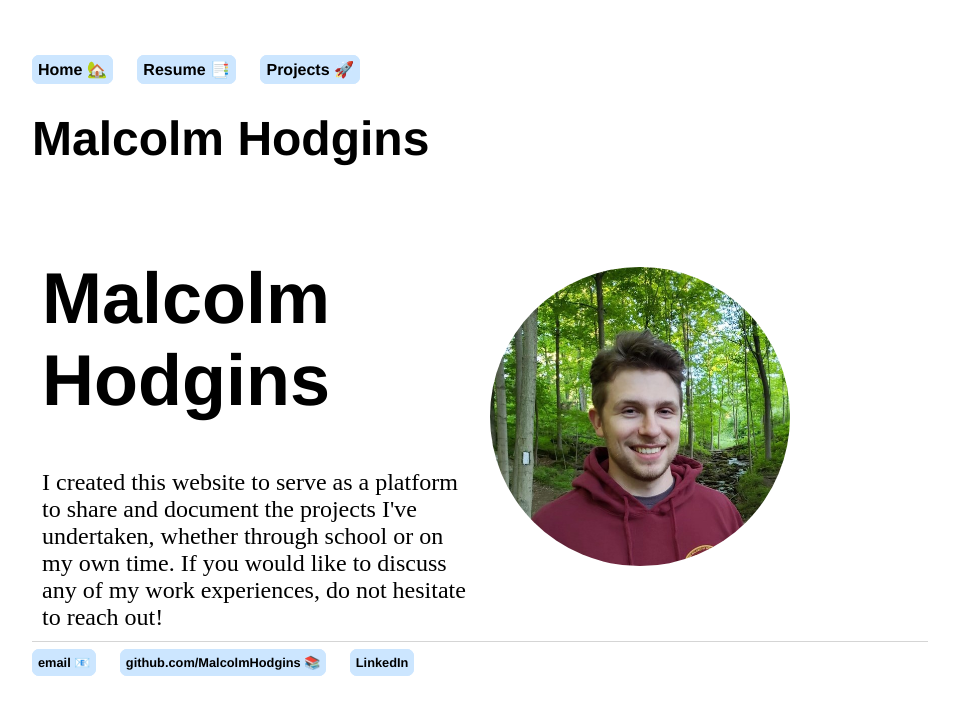
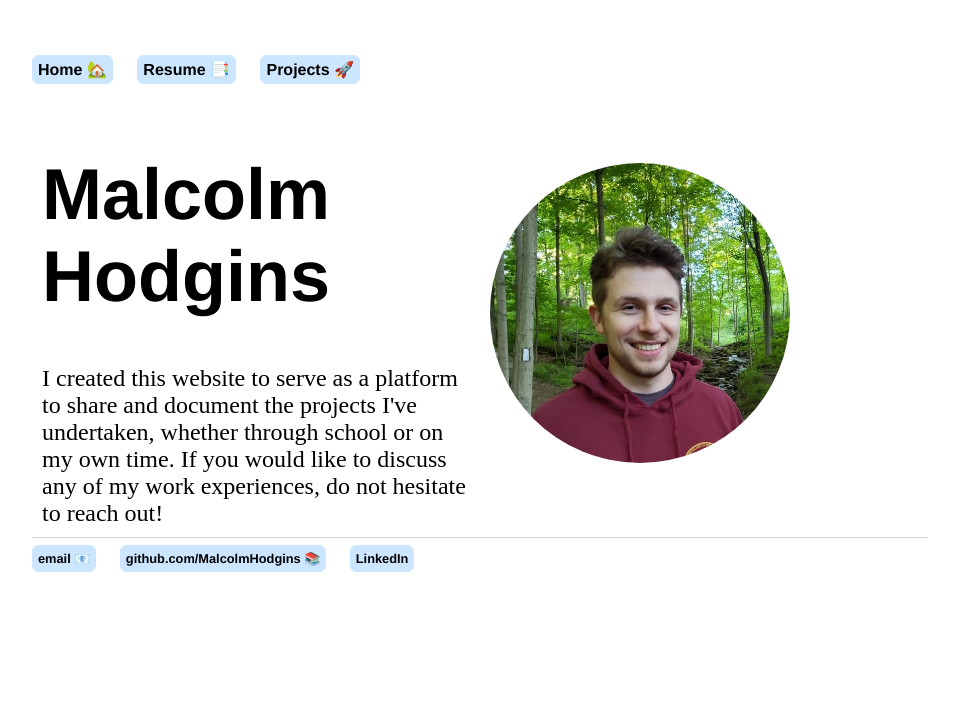
Before and after one commit to MalcolmHodgins/MalcolmHodgins.github.io, a Jekyll site: the page built from index.html, in a window 1280 px wide. Shown: the top 715 px of the page, without its empty margins (160-1119 px from the left). Built offline with Jekyll 4.4.1, drawn with Linux system fonts in a browser that asks for light colours.

Commit message:
Update index.html

```diff
--- a/index.html
+++ b/index.html
@@ -2,7 +2,6 @@
 layout: default
 title: Malcolm Hodgins, Engineering Student
 ---
-<h1> Malcolm Hodgins </h1>
 <div class="flex-container-home-intro">
 	<div>
 		<h1> Malcolm Hodgins </h1>
```
